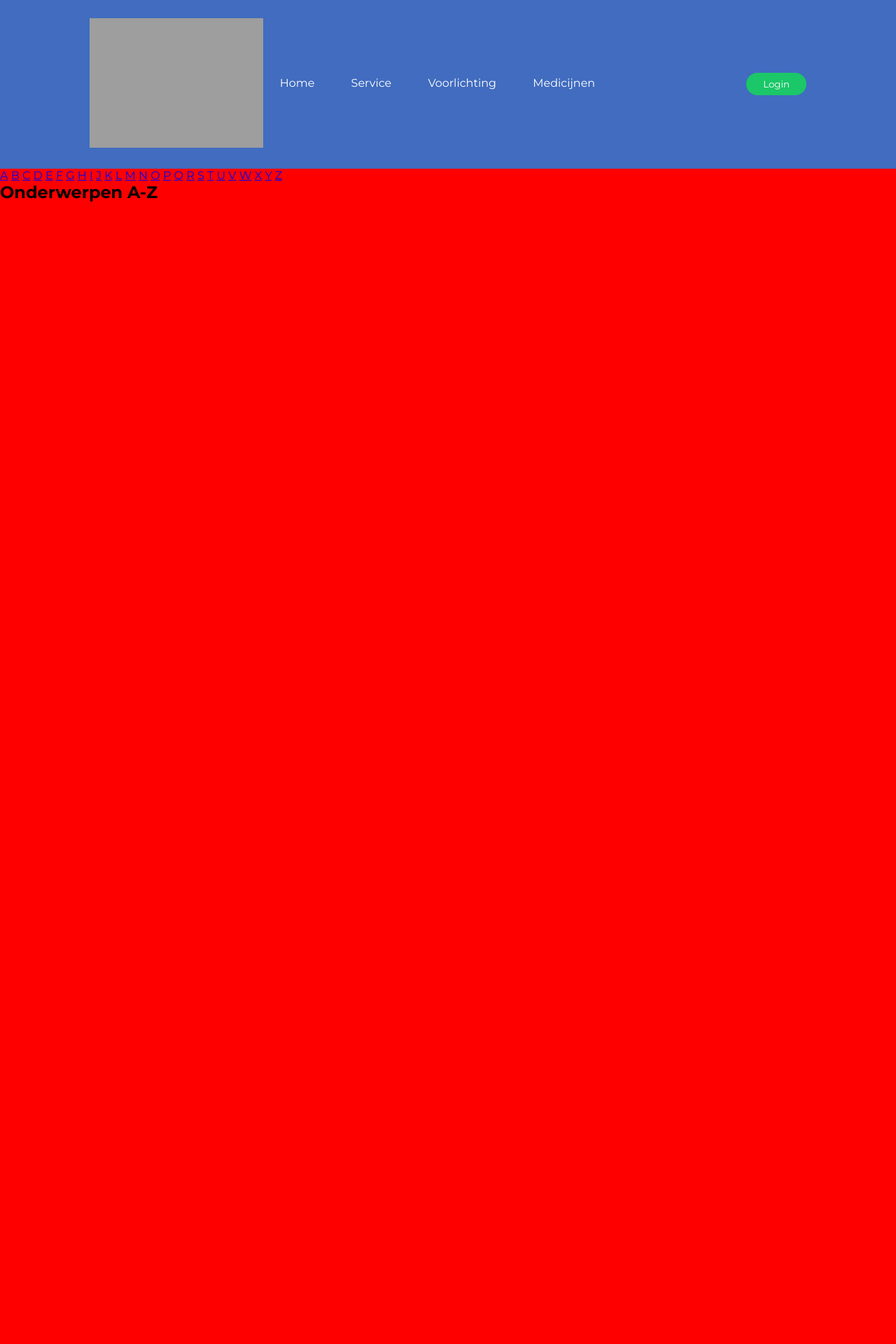
After one commit to jacktiebie/Apotheek, a PHP site: page /aandoeningen.php in a window 1280 px wide. The commit adds this page. Shown: the top 1920 px of the page at 70% size. Run offline with PHP 8.4, Linux system fonts and the light colour scheme; data that the repository does not hold is empty; grey boxes are pictures that could not be loaded.

Commit message:
aandoeningen-lijst

```diff
--- /dev/null
+++ b/aandoeningen.php
@@ -0,0 +1,82 @@
+<?php
+require 'includes/db_connection.php';
+?>
+
+
+<!DOCTYPE html>
+<html lang="en">
+<head>
+    <meta charset="UTF-8">
+    <meta http-equiv="X-UA-Compatible" content="IE=edge">
+    <meta name="viewport" content="width=device-width, initial-scale=1.0">
+    <meta name="description" content="Gezondsheid informatie in samenwerking met Thuisarts.nl">
+    <link rel="stylesheet" href="css/style.css">
+    <title>Lijst van aandoeningen</title>
+</head>
+<body>
+        <header class="header__aandoeningen">
+            <a class="hero__img__a" href="index.html"><img class="hero__img" src="images/logo/logo.svg" alt="Logo"></a>
+            <nav>
+                <ul>
+                    <li><a href="index.html">Home</a></li>
+                    <li><a href="#">Service</a></li>
+                    <li><a href="#">Voorlichting</a></li>
+                    <li><a href="#">Medicijnen</a></li>
+                </ul>
+            </nav>
+            <button class="hero__cta">Login</button>
+        </header >
+
+        <section class="hero__aandoeningen">
+        <div class="hero__aandoeningen__container-1">
+        <a href="#">A</a>
+        <a href="#">B</a>
+        <a href="#">C</a>
+        <a href="#">D</a>
+        <a href="#">E</a>
+        <a href="#">F</a>
+        <a href="#">G</a>
+        <a href="#">H</a>
+        <a href="#">I</a>
+        <a href="#">J</a>
+        <a href="#">K</a>
+        <a href="#">L</a>
+        <a href="#">M</a>
+        <a href="#">N</a>
+        <a href="#">O</a>
+        <a href="#">P</a>
+        <a href="#">Q</a>
+        <a href="#">R</a>
+        <a href="#">S</a>
+        <a href="#">T</a>
+        <a href="#">U</a>
+        <a href="#">V</a>
+        <a href="#">W</a>
+        <a href="#">X</a>
+        <a href="#">Y</a>
+        <a href="#">Z</a>
+
+        </div>
+        <div class="hero__aandoeningen__container-2">
+        <h2>Onderwerpen A-Z</h2>
+        <br>
+        <?php
+        $sql = "SELECT * from aandoeningen ORDER BY naam ASC;";
+        $result = mysqli_query($conn, $sql);
+        $resultCheck = mysqli_num_rows($result);
+        if ($resultCheck > 0) {
+            while ($row = mysqli_fetch_assoc($result)) {
+                echo $row['naam'] . "<br>";
+            }
+        }
+
+        ?>
+
+        </div>
+        </section>
+
+
+
+
+</body>
+</html>
--- a/css/style.css
+++ b/css/style.css
@@ -47,6 +47,7 @@ nav ul li {
 
 
 }
+
 nav ul li  a {
     text-decoration: none;
     color: white;
@@ -262,3 +263,19 @@ margin-bottom: 1.5rem;
         text-align: center;
         font-size: 0.7rem;
     }
+
+
+    /* AANDOENINGEN PAGINA */
+    .hero__aandoeningen {
+        background-color: red;
+        height: 500vh;
+
+    }
+
+    .header__aandoeningen {
+        background-color: #416CBF;
+        margin-top: 0%;
+        padding-top: 2%;
+        padding-bottom: 2%;
+
+    }
```
Also changed, not shown: medicijnen-winkel.php (added, +14 -0 lines).
